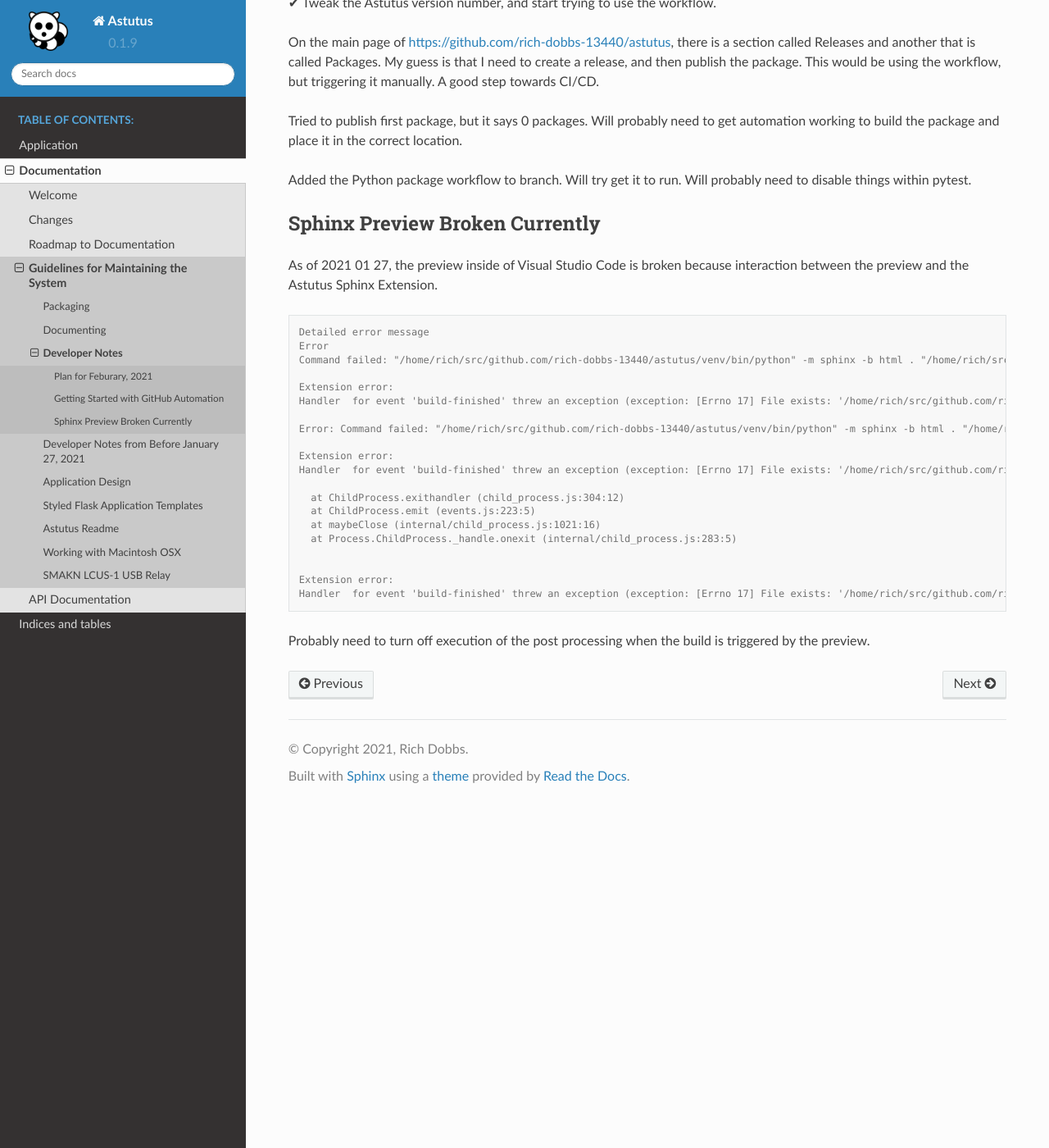
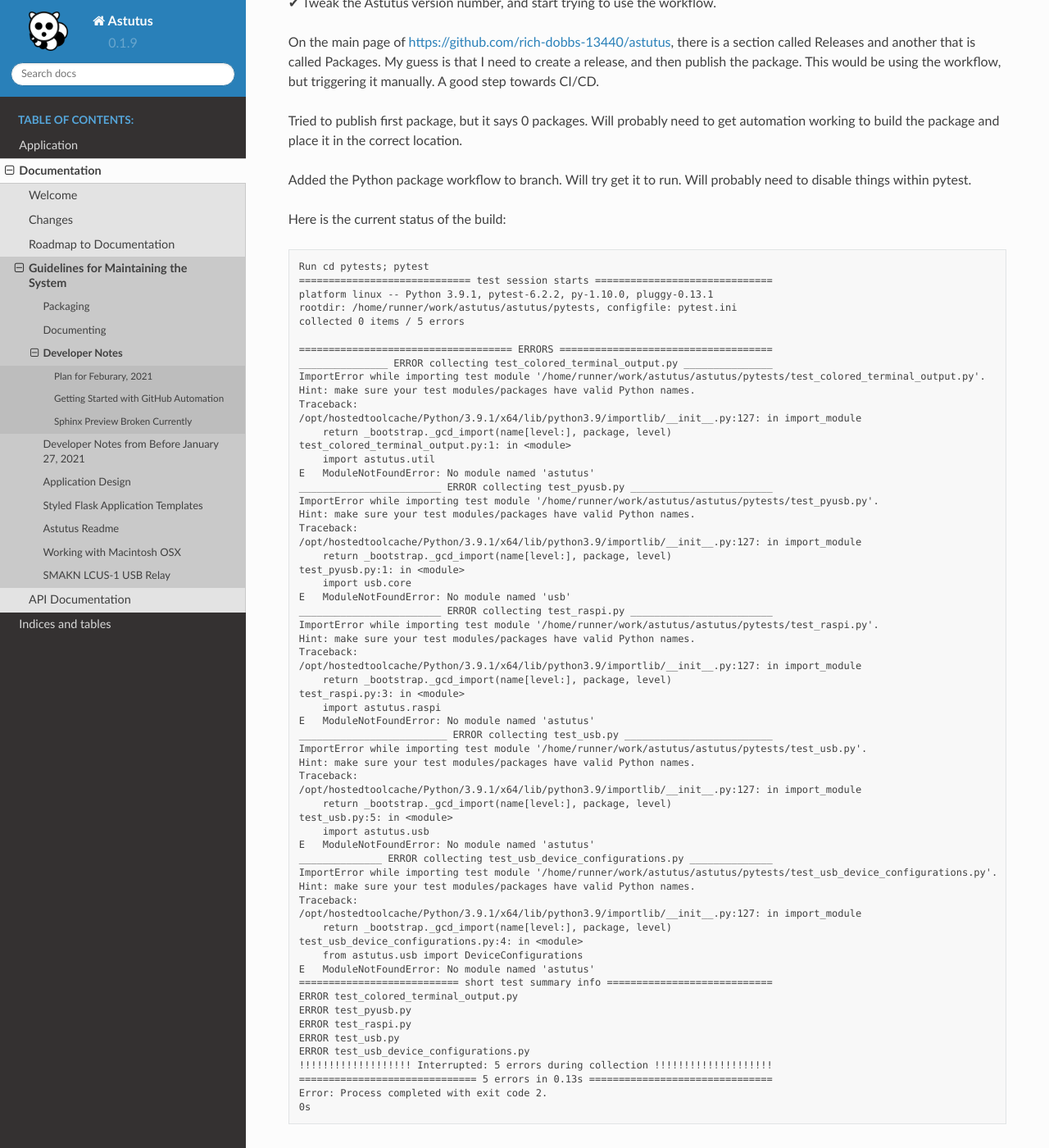
Before and after one commit to rich-dobbs-13440/astutus, a Sphinx documentation site: the page built from docs/doc/maintanence/developer_notes.rst, in a window 1280 px wide and 1400 px high, scrolled down 1457 px. Shown: the whole window at 82% size. Built offline with Sphinx 7.4.7 and the Read the Docs theme 2.0.0, drawn with Linux system fonts in a browser that asks for light colours; some of the changed text lies outside the part shown.

Commit message:
Trying to get PYTHONPATH set correctly

```diff
--- a/docs/doc/maintanence/developer_notes.rst
+++ b/docs/doc/maintanence/developer_notes.rst
@@ -89,6 +89,75 @@ get automation working to build the package and place it in the correct location
 Added the Python package workflow to branch.  Will try get it to run.  Will probably
 need to disable things within pytest.
 
+Here is the current status of the build:
+
+.. code-block:: console:
+
+  Run cd pytests; pytest
+  ============================= test session starts ==============================
+  platform linux -- Python 3.9.1, pytest-6.2.2, py-1.10.0, pluggy-0.13.1
+  rootdir: /home/runner/work/astutus/astutus/pytests, configfile: pytest.ini
+  collected 0 items / 5 errors
+
+  ==================================== ERRORS ====================================
+  _______________ ERROR collecting test_colored_terminal_output.py _______________
+  ImportError while importing test module '/home/runner/work/astutus/astutus/pytests/test_colored_terminal_output.py'.
+  Hint: make sure your test modules/packages have valid Python names.
+  Traceback:
+  /opt/hostedtoolcache/Python/3.9.1/x64/lib/python3.9/importlib/__init__.py:127: in import_module
+      return _bootstrap._gcd_import(name[level:], package, level)
+  test_colored_terminal_output.py:1: in <module>
+      import astutus.util
+  E   ModuleNotFoundError: No module named 'astutus'
+  ________________________ ERROR collecting test_pyusb.py ________________________
+  ImportError while importing test module '/home/runner/work/astutus/astutus/pytests/test_pyusb.py'.
+  Hint: make sure your test modules/packages have valid Python names.
+  Traceback:
+  /opt/hostedtoolcache/Python/3.9.1/x64/lib/python3.9/importlib/__init__.py:127: in import_module
+      return _bootstrap._gcd_import(name[level:], package, level)
+  test_pyusb.py:1: in <module>
+      import usb.core
+  E   ModuleNotFoundError: No module named 'usb'
+  ________________________ ERROR collecting test_raspi.py ________________________
+  ImportError while importing test module '/home/runner/work/astutus/astutus/pytests/test_raspi.py'.
+  Hint: make sure your test modules/packages have valid Python names.
+  Traceback:
+  /opt/hostedtoolcache/Python/3.9.1/x64/lib/python3.9/importlib/__init__.py:127: in import_module
+      return _bootstrap._gcd_import(name[level:], package, level)
+  test_raspi.py:3: in <module>
+      import astutus.raspi
+  E   ModuleNotFoundError: No module named 'astutus'
+  _________________________ ERROR collecting test_usb.py _________________________
+  ImportError while importing test module '/home/runner/work/astutus/astutus/pytests/test_usb.py'.
+  Hint: make sure your test modules/packages have valid Python names.
+  Traceback:
+  /opt/hostedtoolcache/Python/3.9.1/x64/lib/python3.9/importlib/__init__.py:127: in import_module
+      return _bootstrap._gcd_import(name[level:], package, level)
+  test_usb.py:5: in <module>
+      import astutus.usb
+  E   ModuleNotFoundError: No module named 'astutus'
+  ______________ ERROR collecting test_usb_device_configurations.py ______________
+  ImportError while importing test module '/home/runner/work/astutus/astutus/pytests/test_usb_device_configurations.py'.
+  Hint: make sure your test modules/packages have valid Python names.
+  Traceback:
+  /opt/hostedtoolcache/Python/3.9.1/x64/lib/python3.9/importlib/__init__.py:127: in import_module
+      return _bootstrap._gcd_import(name[level:], package, level)
+  test_usb_device_configurations.py:4: in <module>
+      from astutus.usb import DeviceConfigurations
+  E   ModuleNotFoundError: No module named 'astutus'
+  =========================== short test summary info ============================
+  ERROR test_colored_terminal_output.py
+  ERROR test_pyusb.py
+  ERROR test_raspi.py
+  ERROR test_usb.py
+  ERROR test_usb_device_configurations.py
+  !!!!!!!!!!!!!!!!!!! Interrupted: 5 errors during collection !!!!!!!!!!!!!!!!!!!!
+  ============================== 5 errors in 0.13s ===============================
+  Error: Process completed with exit code 2.
+  0s
+
+So, need to set PYTHON_PATH with current code organization.
+
 Sphinx Preview Broken Currently
 -------------------------------
 
```
Also changed, not shown: 1 other file.
